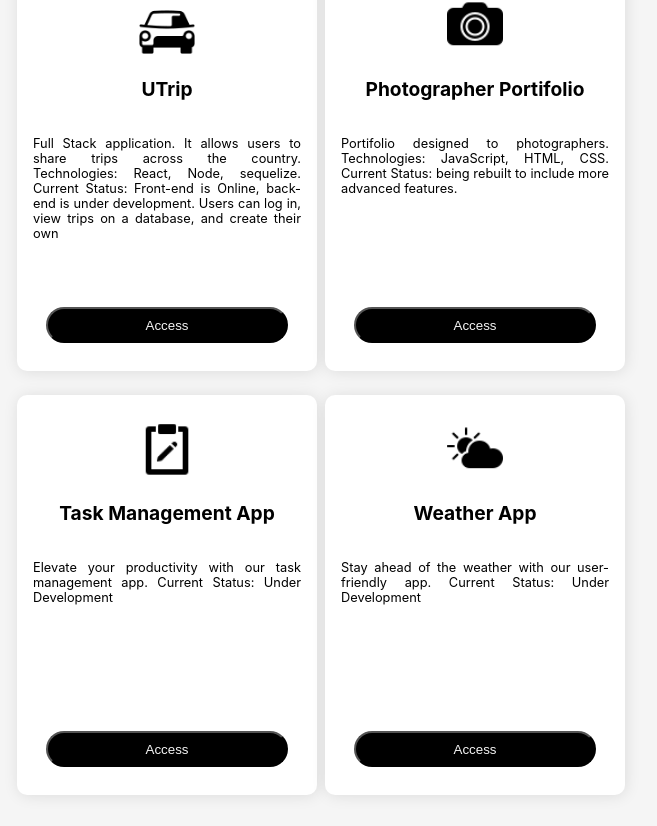
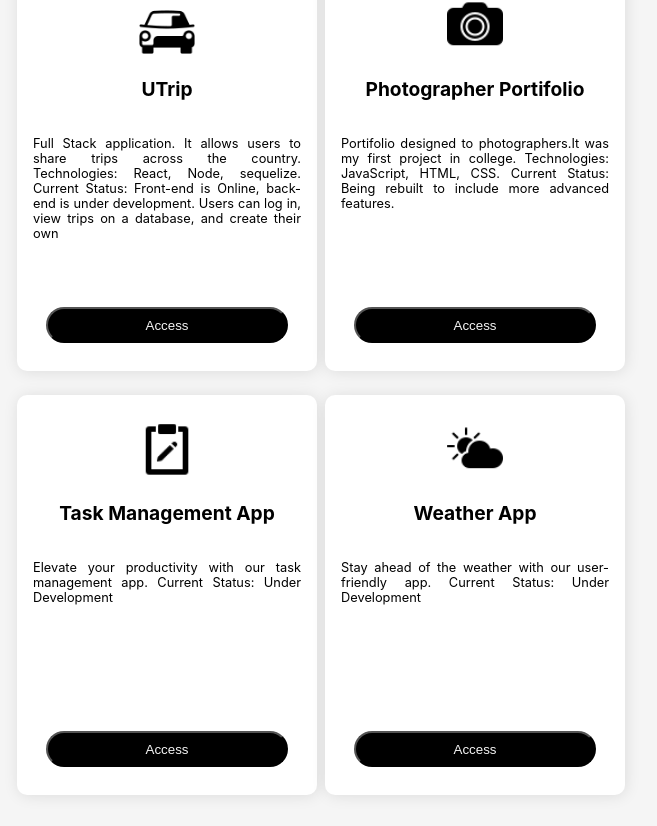
Before and after one commit to alexramosca/portfolio, a React (Create React App) app: page / in a window 1280 px wide. Shown: the part 2016-2842 px from the top of the page, without its empty margins (319-976 px from the left). Built offline with nearby package versions, Linux system fonts and the light colour scheme.

Commit message:
fixed utrip link

```diff
--- a/src/components/Projects.js
+++ b/src/components/Projects.js
@@ -5,8 +5,8 @@ export const Projects = ()=>{
     const {isPortraitScreen} = useScreenContext();
     let projects = [
         {img: "/icons/camera.png", title: "Photographer Portifolio" , link: "https://alexramosca.github.io/",
-            desc : "Portifolio designed to photographers. Technologies: JavaScript, HTML, CSS. Current Status:  being rebuilt to include more advanced features."},
-        {img: "/icons/car.png", title: "UTrip" , link: "https://utrip-front-6refb10xz-alexramoscas-projects.vercel.app/",
+            desc : "Portifolio designed to photographers.It was my first project in college. Technologies: JavaScript, HTML, CSS. Current Status:  Being rebuilt to include more advanced features."},
+        {img: "/icons/car.png", title: "UTrip" , link: "https://utrip-front.vercel.app/",
             desc : "Full Stack application. It allows users to share trips across the country. Technologies: React, Node, sequelize. Current Status: Front-end is Online, back-end is under development. Users can log in, view trips on a database, and create their own"},
         {img: "/icons/task.png", title: "Task Management App" , link: "#",
             desc : "Elevate your productivity with our task management app. Current Status: Under Development"},
```
